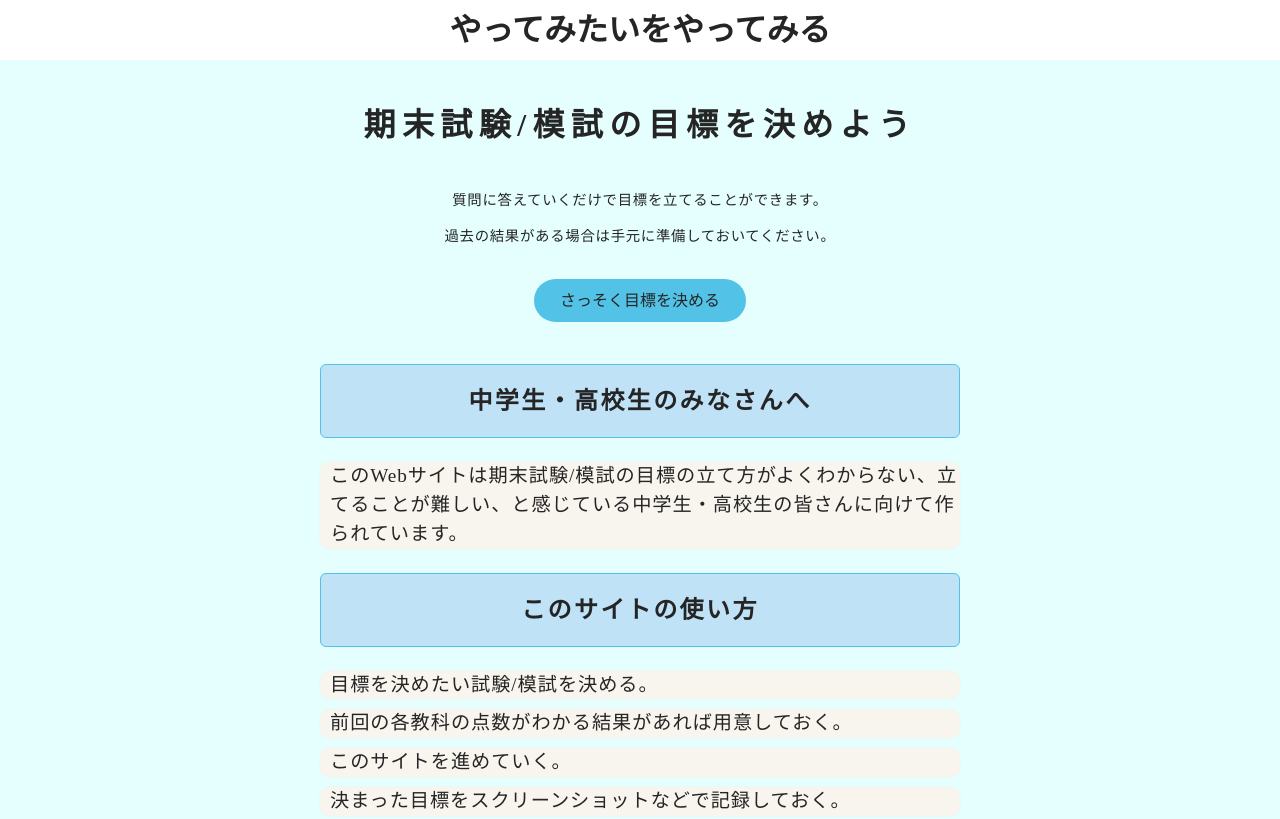
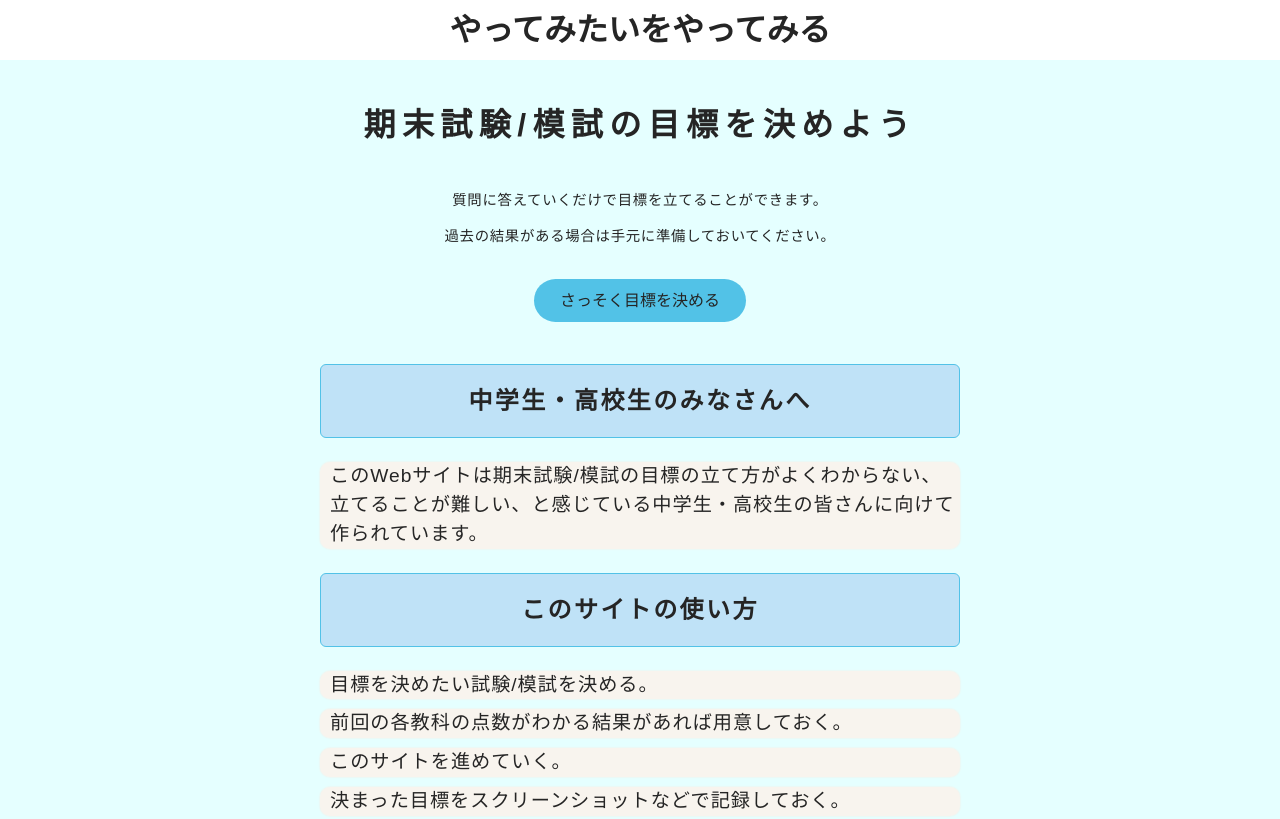
Before and after one commit to RAKU0731/yattemitaiwoyattemiru, a plain HTML site: page index.html in a window 1280 px wide. Shown: the top 819 px of the page. Drawn offline with Linux system fonts and the light colour scheme.

Commit message:
Update design.css

```diff
--- a/CSS/design.css
+++ b/CSS/design.css
@@ -4,6 +4,9 @@
 body{
     background: #e5ffff;
     color: #252525;
+    font-family: tbudrgothic-std, sans-serif;
+    font-style: normal;
+    font-weight: 400;
 }
 header{
     background: #fff;
```
